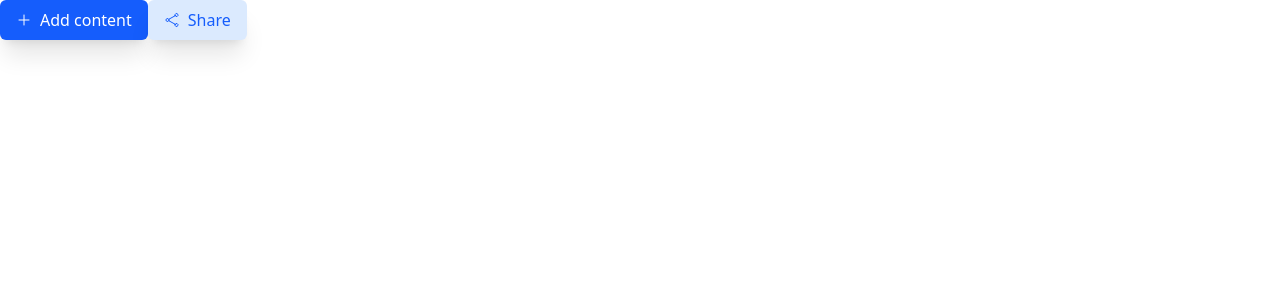
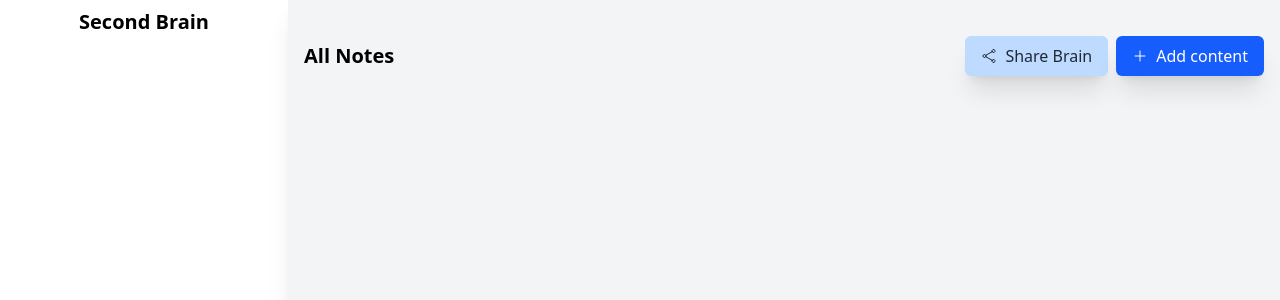
Before and after one commit to kiran-11123/Brainly, a React app in the folder frontend/: page / in a window 1280 px wide. Shown: the top 300 px of the page. Built offline with nearby package versions, Linux system fonts and the light colour scheme; the HTML template or start-up script is replaced by a standard one.

Commit message:
Implementing the frontend

```diff
--- a/frontend/src/App.tsx
+++ b/frontend/src/App.tsx
@@ -8,9 +8,41 @@ function App() {
 
 
   return (
-    <div>
+    <div className='flex  min-h-screen'>
 
-      <Button
+      <div className='w-72 px-4 py-2 bg-white shadow-2xl  flex flex-col'>
+
+        <div className='text-center font-sans font-bold text-xl'>
+
+          Second Brain
+
+        </div>
+
+      </div>
+
+      <div className='flex-1 flex  flex-col  p-4 bg-gray-100 shadow-xl '>
+
+
+        <div className='flex items-center justify-between mt-5'>
+
+          <div className='text-xl font-sans font-semibold'>
+            All Notes
+          </div>
+
+          <div className='flex gap-2'>
+
+
+
+
+            <Button
+         variant="secondary"
+         startIcon={<ShareIcon  size={"md"} /> }
+        text="Share Brain"
+        size="md"
+        onClick={() => alert("Button clicked!")}
+        />
+
+           <Button
          variant="primary"
          startIcon= {<PlusIcon  size={"md"}/>}
         text="Add content "
@@ -18,14 +50,16 @@ function App() {
         onClick={() => alert("Button clicked!")}
         />
 
+        </div>
 
-            <Button
-         variant="secondary"
-         startIcon={<ShareIcon  size={"md"} /> }
-        text="Share "
-        size="md"
-        onClick={() => alert("Button clicked!")}
-        />
+      </div>
+
+        <div className='flex-1'>
+
+        </div>
+
+
+    </div>
 
     </div>
 
--- a/frontend/src/components/ui/Button.tsx
+++ b/frontend/src/components/ui/Button.tsx
@@ -23,7 +23,7 @@ export const Button =(props:ButtonProps)=>{
     const VariantClass : Record<string,string> ={
 
         primary : "bg-blue-600 text-white hover:bg-700",
-        secondary :"bg-blue-100 text-blue-600 hover:bg-gray-300"
+        secondary :"bg-blue-200 text-gray-800 hover:bg-gray-300"
 
     }
 
```
